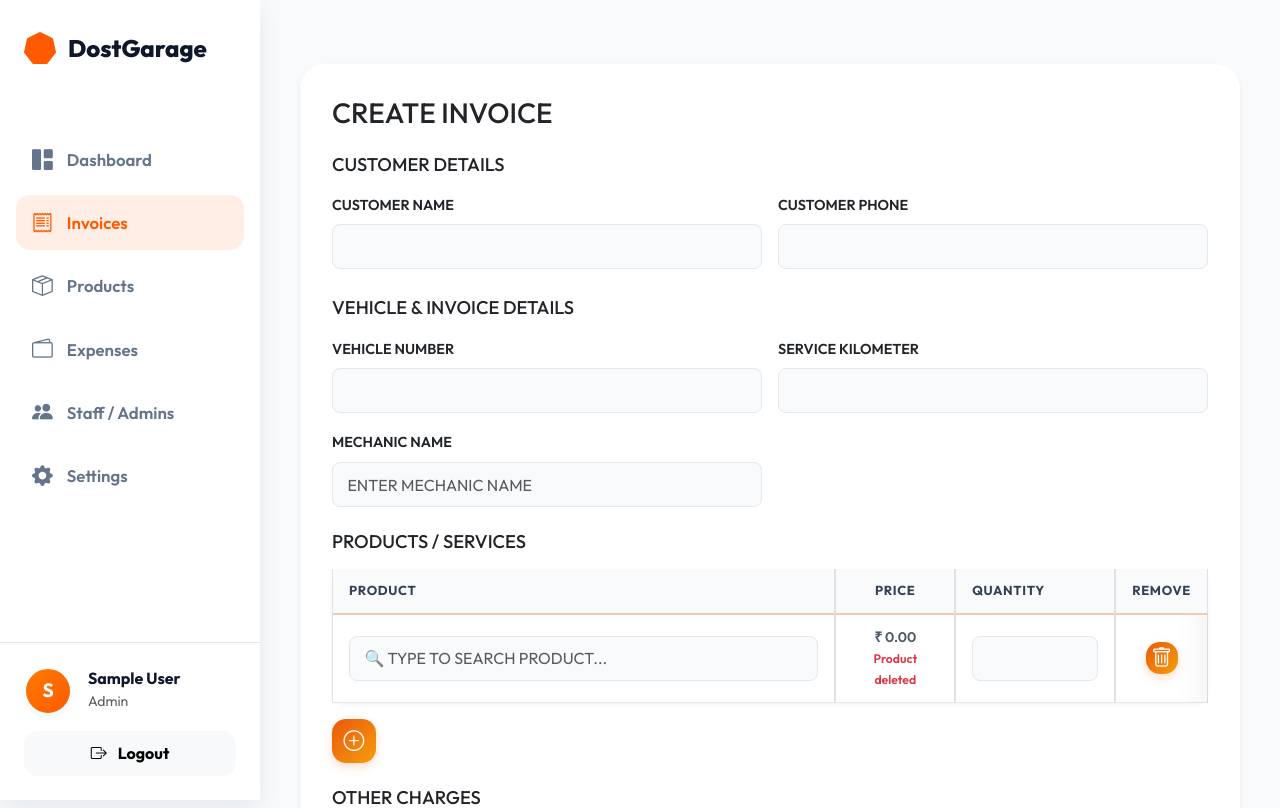
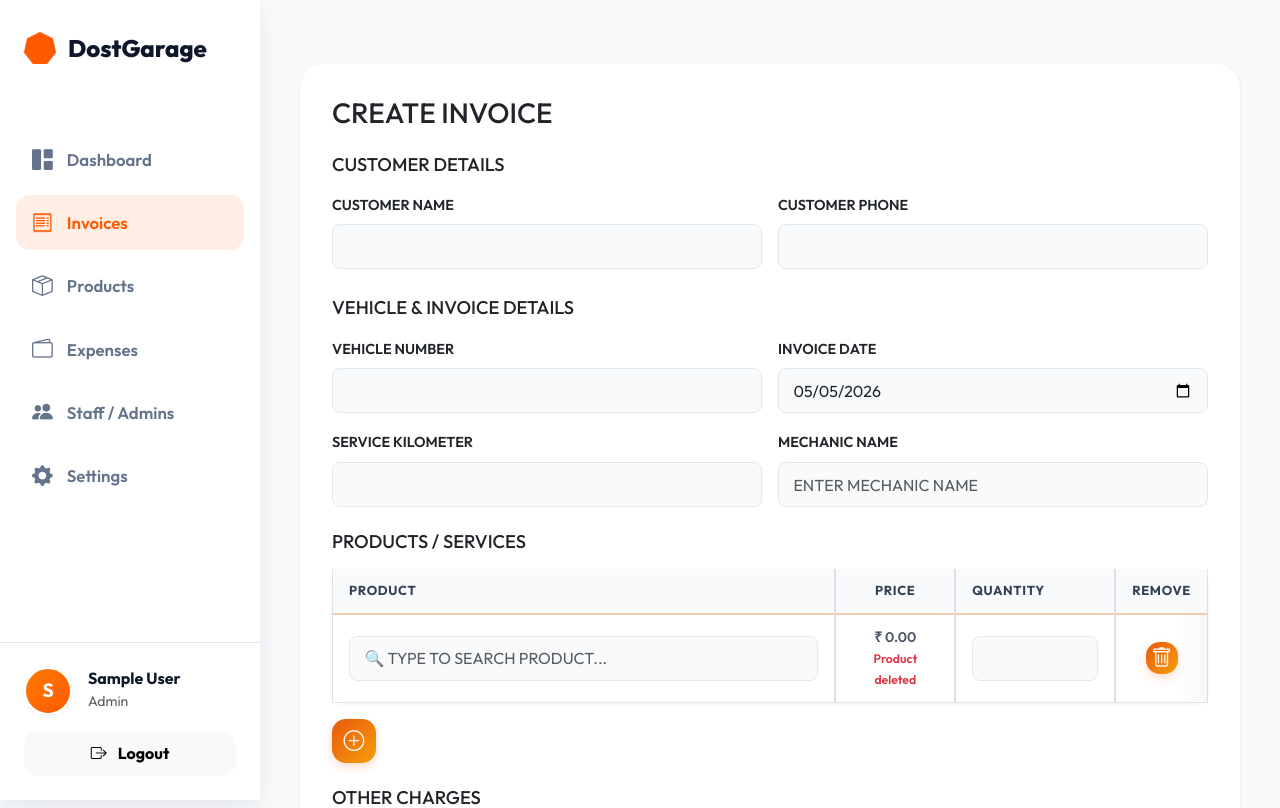
Before and after one commit to dostautogarage-bot/dostautogarage, a Django app: page /invoices/add/ in a window 1280 px wide. Shown: the top 808 px of the page. Run offline with Django 5.2, Linux system fonts and the light colour scheme; a user stored in the database is signed in; tables that the repository leaves empty hold one stand-in row (values such as "Sample post"); some libraries are stand-ins or nearby versions.

Commit message:
feat: implement billing models and invoice creation template for service management

```diff
--- a/billing/models.py
+++ b/billing/models.py
@@ -1,5 +1,6 @@
 from django.conf import settings
 from django.db import models
+from django.utils import timezone
 import hashlib
 
 def signature_upload_path(instance, filename):
@@ -25,7 +26,7 @@ class Product(models.Model):
 
 
 class Invoice(models.Model):
-    created_at = models.DateTimeField(auto_now_add=True, db_index=True)
+    created_at = models.DateTimeField(default=timezone.now, db_index=True)
     invoice_number = models.PositiveIntegerField(unique=True, editable=False)
     created_by = models.ForeignKey(
         settings.AUTH_USER_MODEL,
--- a/billing/templates/billing/invoice_form.html
+++ b/billing/templates/billing/invoice_form.html
@@ -471,6 +471,12 @@
                     <label class="form-label">VEHICLE NUMBER</label>
                     {{ main_form.vehicle_number }}
                     <div class="invalid-feedback">Enter a valid vehicle number (optional).</div>
+                </div>
+
+                <div class="col-md-6">
+                    <label class="form-label">INVOICE DATE</label>
+                    {{ main_form.created_at }}
+                    <div class="invalid-feedback">Please select a valid date.</div>
                 </div>
 
                 <div class="col-md-6">
@@ -896,6 +902,7 @@ function initProductSearch(row) {
             input.classList.add('selected-product');
             const priceCell = row.querySelector('.unit-price');
             if (priceCell) priceCell.textContent = '₹ ' + parseFloat(selectedProduct.price).toFixed(2);
+            if (qty) qty.focus();
         } else {
             select.value = '';
             input.classList.remove('selected-product');
@@ -915,6 +922,7 @@ function initProductSearch(row) {
             input.classList.remove('is-invalid');
             input.classList.add('selected-product');
             if (priceCell) priceCell.textContent = '₹ ' + parseFloat(matchedProduct.price).toFixed(2);
+            if (qty) qty.focus();
         } else if (select.value && input.value !== getProductById(select.value)?.name) {
             select.value = '';
             input.classList.remove('selected-product');
--- a/billing/views.py
+++ b/billing/views.py
@@ -14,6 +14,7 @@ import os
 import hashlib
 from django.utils.crypto import get_random_string
 import re
+from django.utils import timezone
 
 from .models import Product, Invoice, InvoiceItem, OtherCharge, Settings, Expense
 
@@ -89,10 +90,23 @@ class InvoiceMainForm(forms.ModelForm):
         label='Service Kilometer',
         widget=forms.NumberInput(attrs={'class': 'form-control'})
     )
+    created_at = forms.DateTimeField(
+        required=True,
+        label='Invoice Date',
+        widget=forms.DateInput(attrs={'class': 'form-control', 'type': 'date'}, format='%Y-%m-%d')
+    )
+
+    def __init__(self, *args, **kwargs):
+        super().__init__(*args, **kwargs)
+        if not self.instance.pk and not self.initial.get('created_at'):
+            self.initial['created_at'] = timezone.now().strftime('%Y-%m-%d')
+        elif self.instance.pk:
+            self.initial['created_at'] = self.instance.created_at.strftime('%Y-%m-%d')
 
     class Meta:
         model = Invoice
         fields = [
+            'created_at',
             'customer_name',
             'customer_phone',
             'vehicle_number',
```
